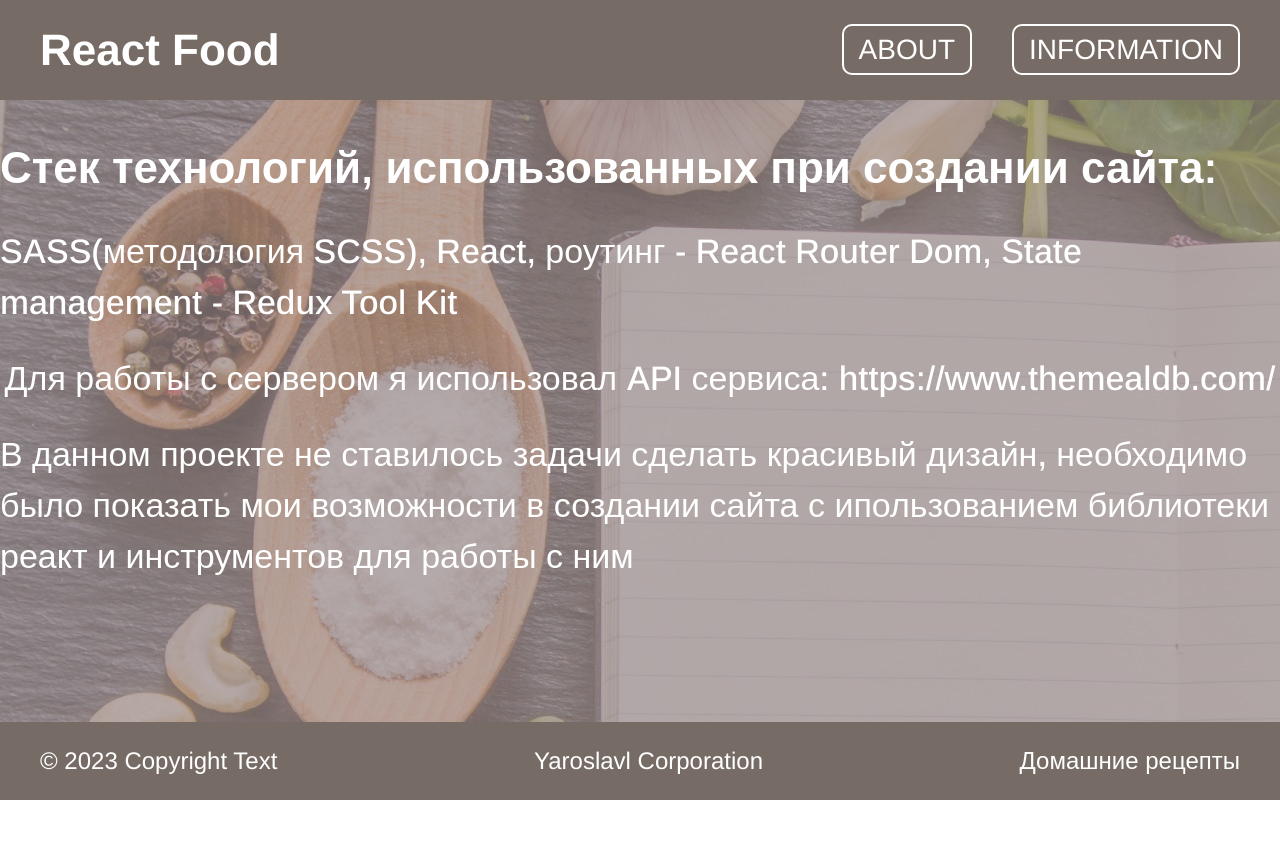
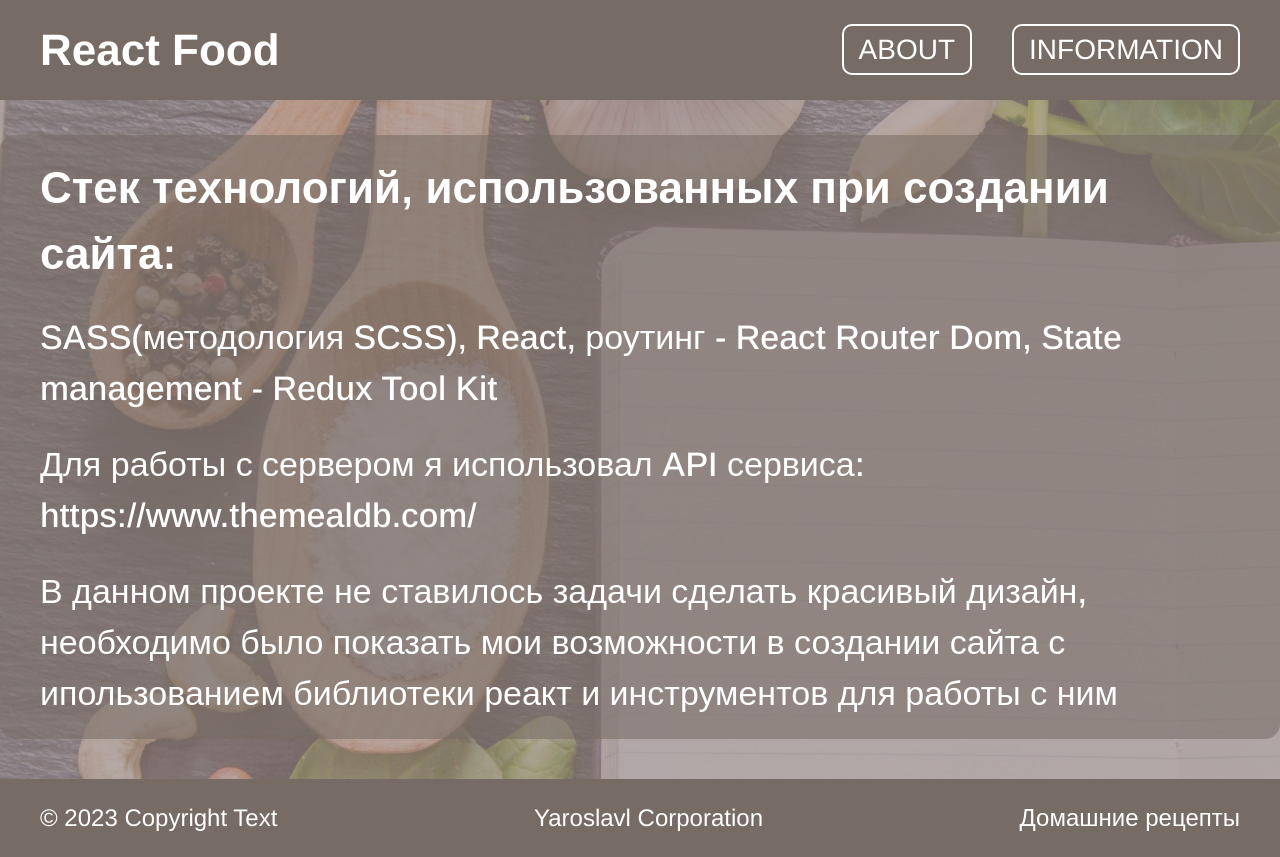
Before and after one commit to c0ruscat1ng/recipe-project, a React (Vite) app: page /information in a window 1280 px wide. Before the commit the page ends 800 px from the top, so only its background shows below. Built offline with nearby package versions, Linux system fonts and the light colour scheme.

Commit message:
some styles

```diff
--- a/src/pages/About/About.module.scss
+++ b/src/pages/About/About.module.scss
@@ -5,6 +5,10 @@
   color: white;
   align-items: center;
   line-height: 1.5;
+  background: #776c6590;
+  border-radius: 15px;
+  min-height: 70vh;
+  padding: 20px 40px;
 }
 .about__article{
   font-size: 56px;
--- a/src/pages/Information/Information.module.scss
+++ b/src/pages/Information/Information.module.scss
@@ -5,6 +5,10 @@
   color: white;
   align-items: center;
   line-height: 1.5;
+  background: #776c6590;
+  border-radius: 15px;
+  min-height: 70vh;
+  padding: 20px 40px;
 }
 .information__stack{
   align-self: start;
```
